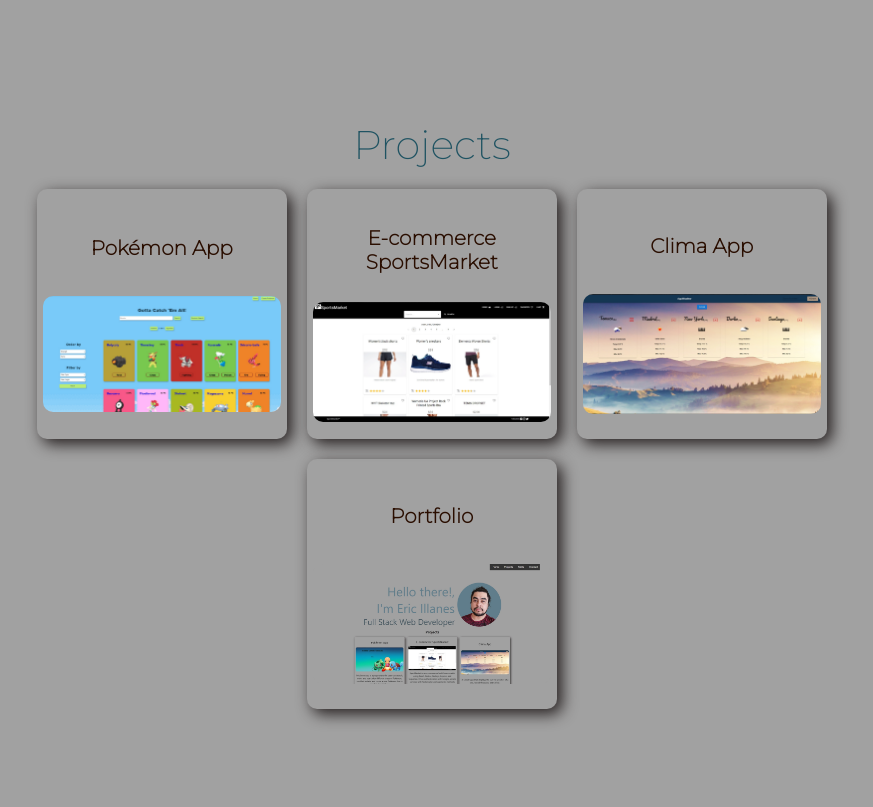
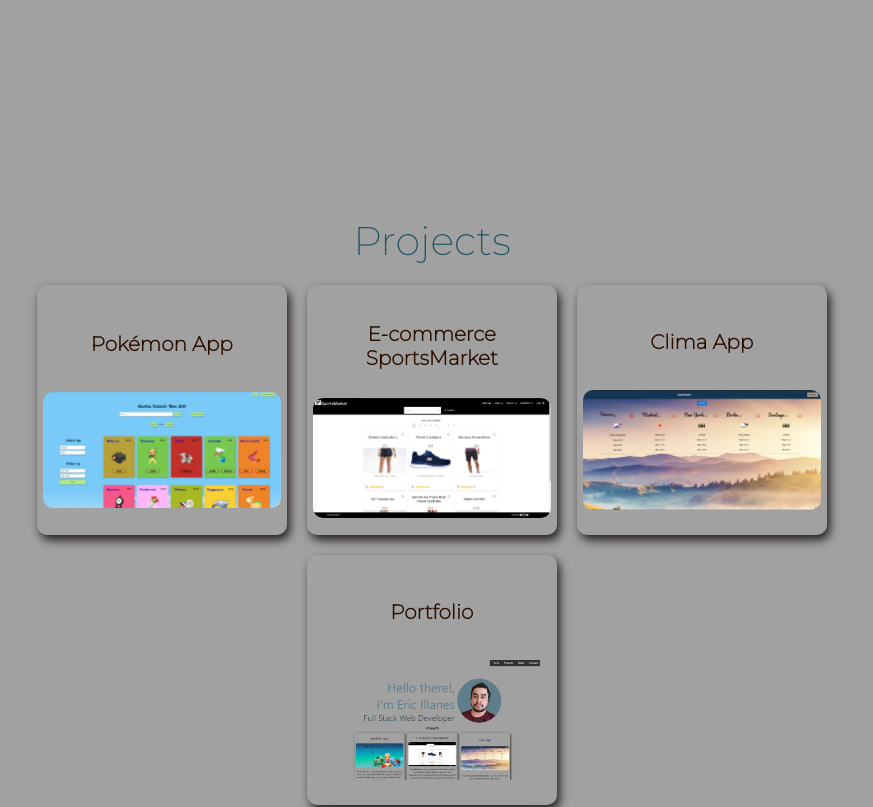
Before and after one commit to EricIllanes/Portfolio, a React (Create React App) app: page / in a window 1280 px wide. Shown: the part 800-1607 px from the top of the page, without its empty margins (208-1081 px from the left). Built offline with nearby package versions, Linux system fonts and the light colour scheme.

Commit message:
actualización divs interfaz

```diff
--- a/src/components/homePage/homePage.css
+++ b/src/components/homePage/homePage.css
@@ -29,6 +29,16 @@
   transform: skewY(4deg);
   transform-origin: top right;
 }
+
+.curved {
+  position: relative;
+  background: #2c3e50;
+  height: 50vh;
+  border-bottom-left-radius: 50% 20%;
+  border-bottom-right-radius: 50% 20%;
+  z-index: 3;
+}
+
 .name-img {
   z-index: 1;
   width: 95%;
@@ -72,6 +82,8 @@
   font-family: "Montserrat", sans-serif;
 }
 .div-containers {
+  justify-content: center;
+  height: 100vh;
   width: 100%;
   display: flex;
   margin: 90px 20px;
--- a/src/components/homePage/homePage.jsx
+++ b/src/components/homePage/homePage.jsx
@@ -8,10 +8,13 @@ import Contact from "../contact/contact";
 export default function HomePage() {
   return (
     <div name="home" className="padre-homepage">
-<section>
+
+
           <div className="skewed">
+
+
           </div>
-</section>
+
         <div className="name-img">
           <div className="text-home">
             <span className="name-span">Hello there!</span>
@@ -22,6 +25,8 @@ export default function HomePage() {
             <img className="image-circular" src={imagen} alt="img-home" />
           </div>
         </div>
+
+
       <div name="projects" className="div-containers">
         <Projects />
       </div>
--- a/src/components/projects/projects.css
+++ b/src/components/projects/projects.css
@@ -20,6 +20,14 @@
 }
 
 .project-card {
+  /*
+   background-color: #ffffff10;
+  backdrop-filter: blur(12px);
+  -webkit-backdrop-filter: blur(12px);
+  */
+  background-color: #ffffff10;
+  backdrop-filter: blur(12px);
+  -webkit-backdrop-filter: blur(12px);
   position: relative;
   display: flex;
   width: 400px;
@@ -27,7 +35,7 @@
   flex-direction: column;
   margin: 10px 10px;
   border-radius: 10px;
-  box-shadow: 5px 5px 15px #251f1f;
+  box-shadow: 3px 5px 10px #251f1f;
   align-items: center;
   background-color: transparent;
 }
```
Lines whose indentation alone changed are shown as unchanged.
